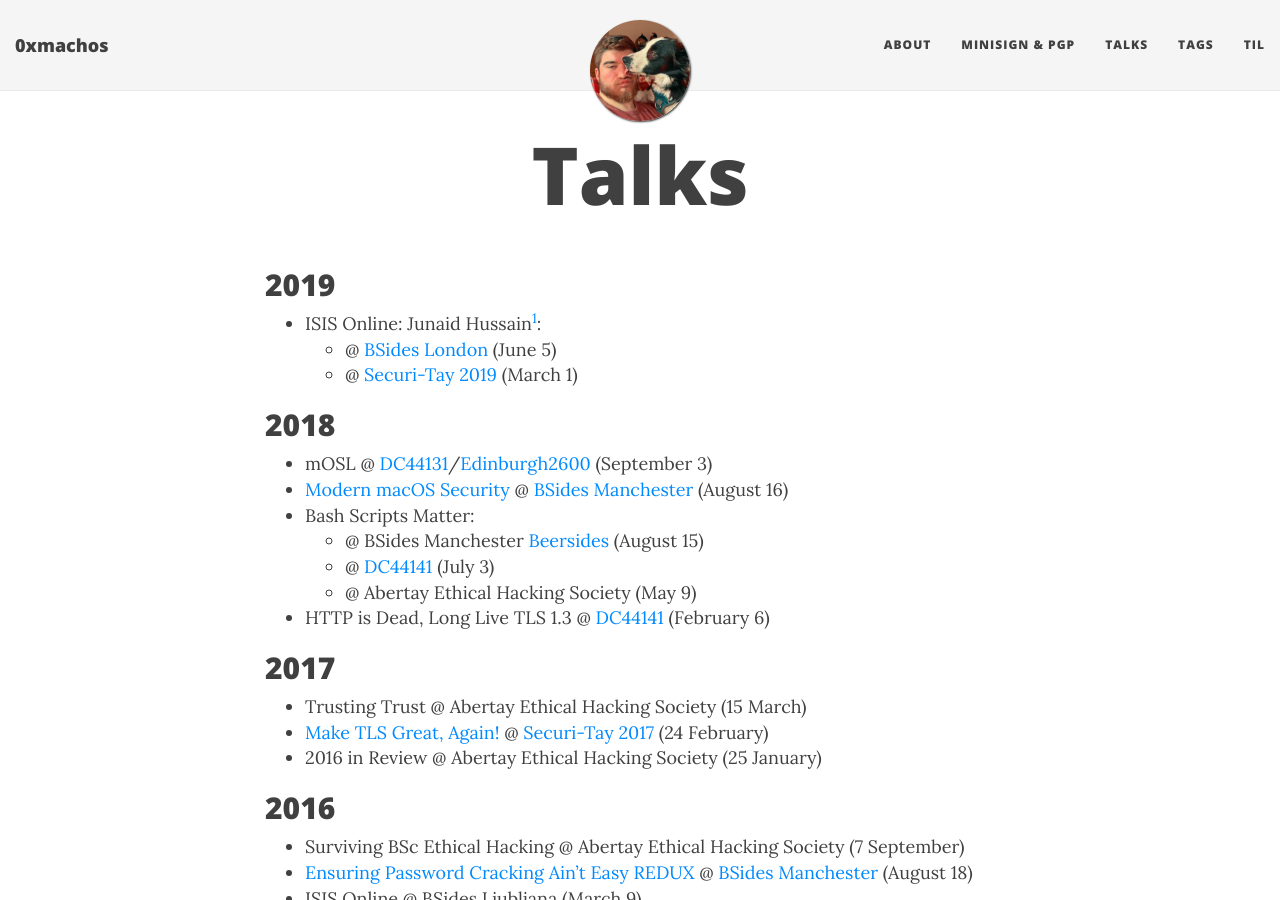
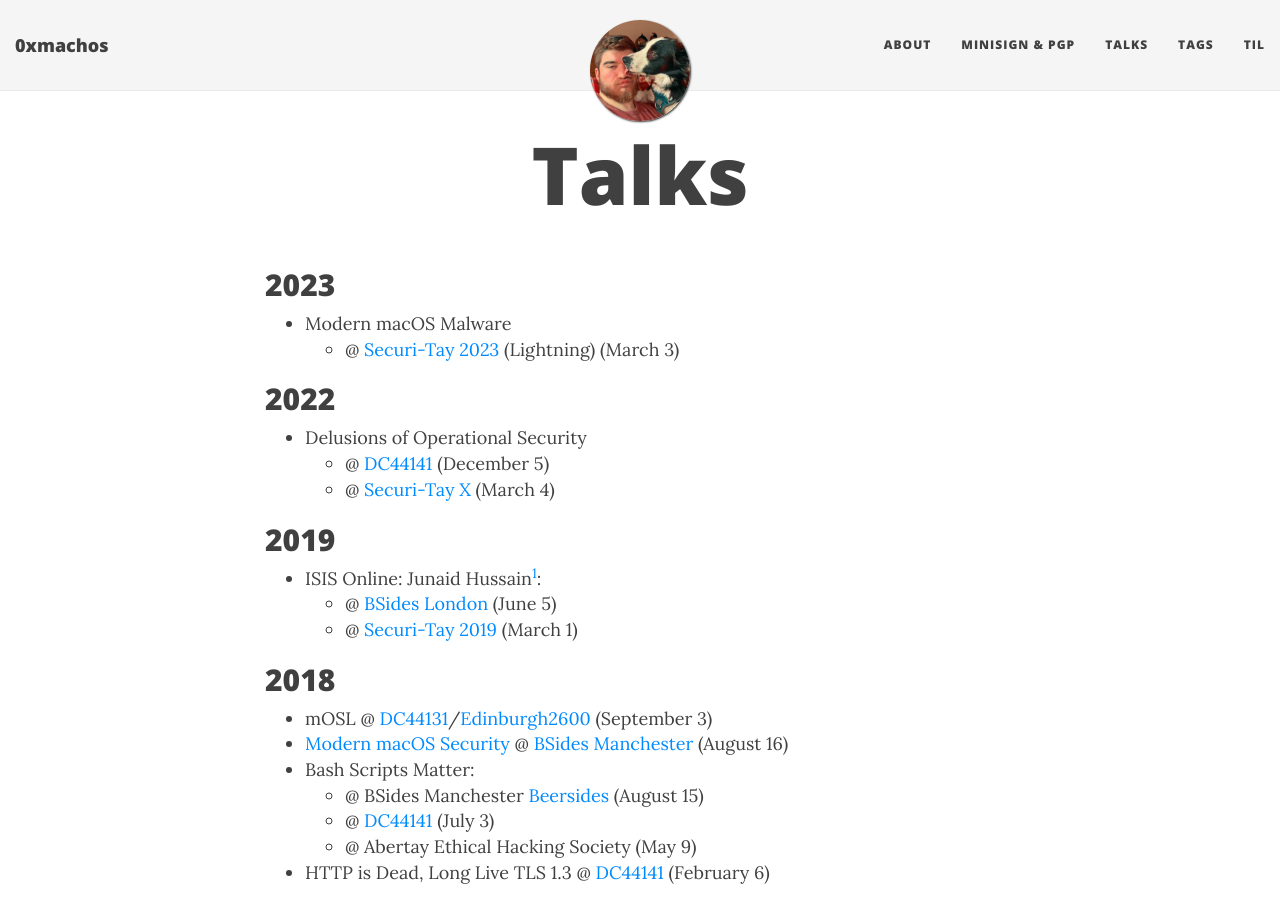
Before and after one commit to 0xmachos/0xmachos.github.io, a Jekyll site: the page built from talks.md, in a window 1280 px wide and 900 px high. Built offline with Jekyll 4.4.1, drawn with Linux system fonts in a browser that asks for light colours; nearby versions of some CDN libraries.

Commit message:
Add 2022 & 2023 Talks

```diff
--- a/talks.md
+++ b/talks.md
@@ -3,6 +3,16 @@ permalink: /talks
 title: "Talks"
 excerpt: "Talks I've given"
 ---
+
+## 2023
+  - Modern macOS Malware
+    - @ [Securi-Tay 2023](https://2023.securi-tay.co.uk) (Lightning) (March 3)
+
+## 2022
+  - Delusions of Operational Security
+    - @ [DC44141](https://twitter.com/DC44141) (December 5)
+    - @ [Securi-Tay X](https://2022.securi-tay.co.uk) (March 4)
+
 
 ## 2019
   - ISIS Online: Junaid Hussain[^1]:
```
